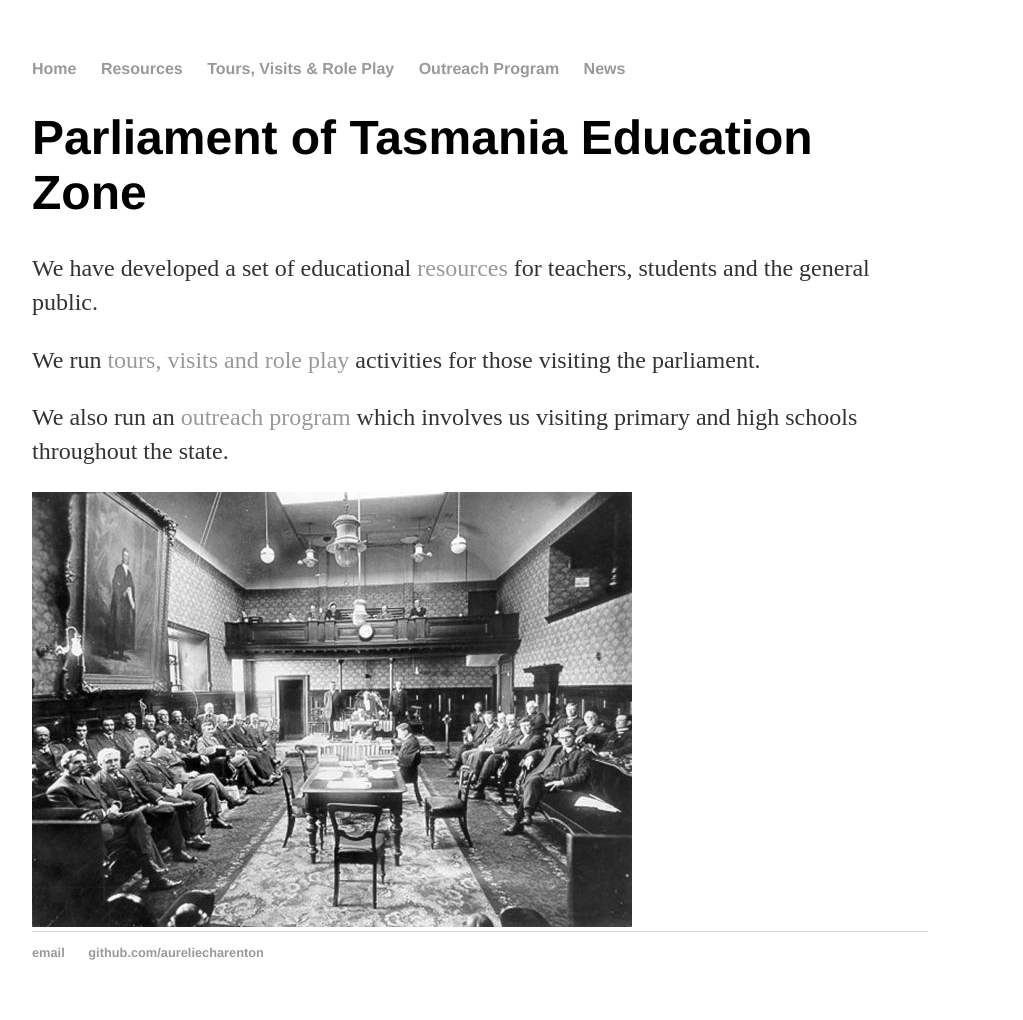
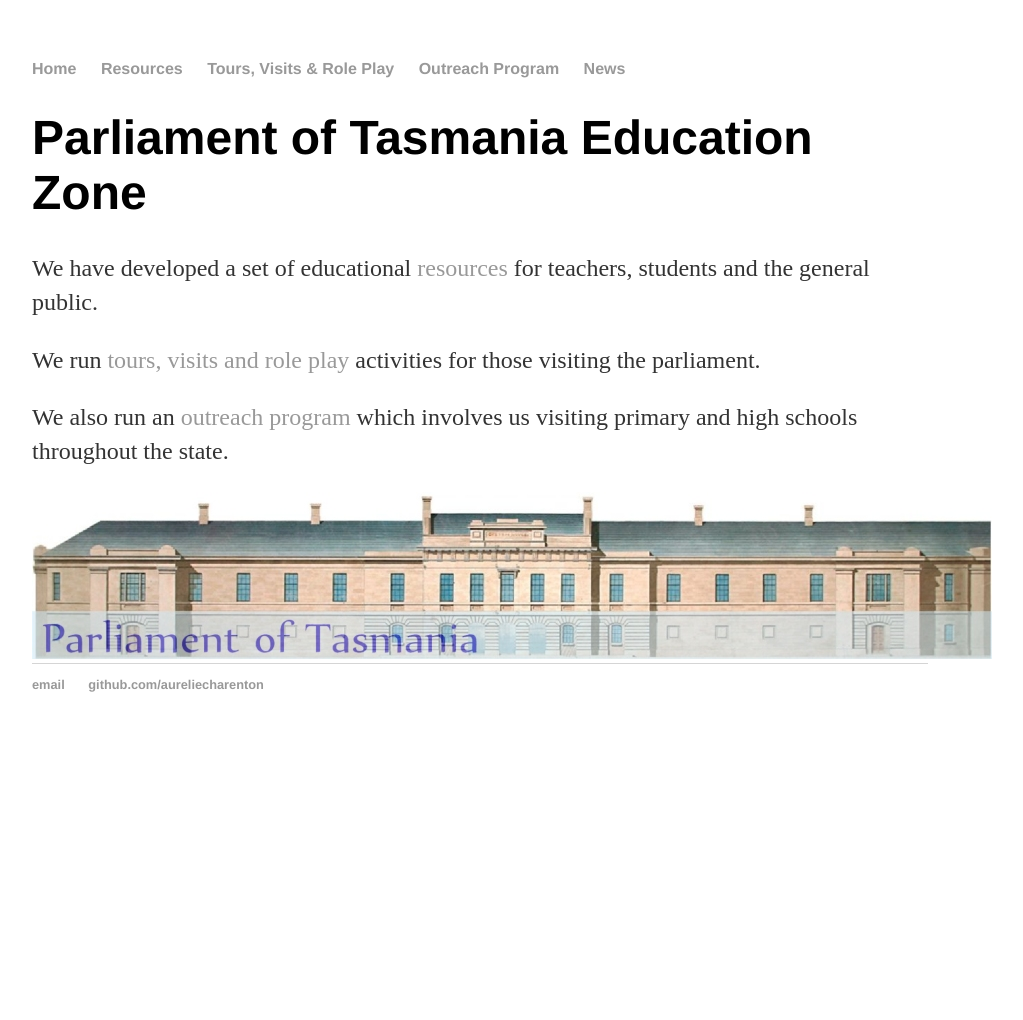
Before and after one commit to AurelieCharenton/AurelieCharenton.github.io, a Jekyll site: the page built from index.html, in a window 1280 px wide. Shown: the whole page, without its empty margins (160-1183 px from the left). Built offline with Jekyll 4.4.1, drawn with Linux system fonts in a browser that asks for light colours; after the commit the page ends 900 px from its top, so only the background shows below that.

Commit message:
changing homepage figure

```diff
--- a/index.html
+++ b/index.html
@@ -15,5 +15,5 @@
 	<p>We also run an <a href="/outreach">outreach program</a> which involves us
   visiting primary and high schools throughout the state.</p>
 
-	<img src="/images/house_of_assembly.jpg" alt="House of Assembly">
+	<img src="/images/TopBanner.jpg" alt="Parliament of Tasmania">
 </div><!-- /.blurb -->
```
Also changed, not shown: images/TopBanner.jpg (added).
